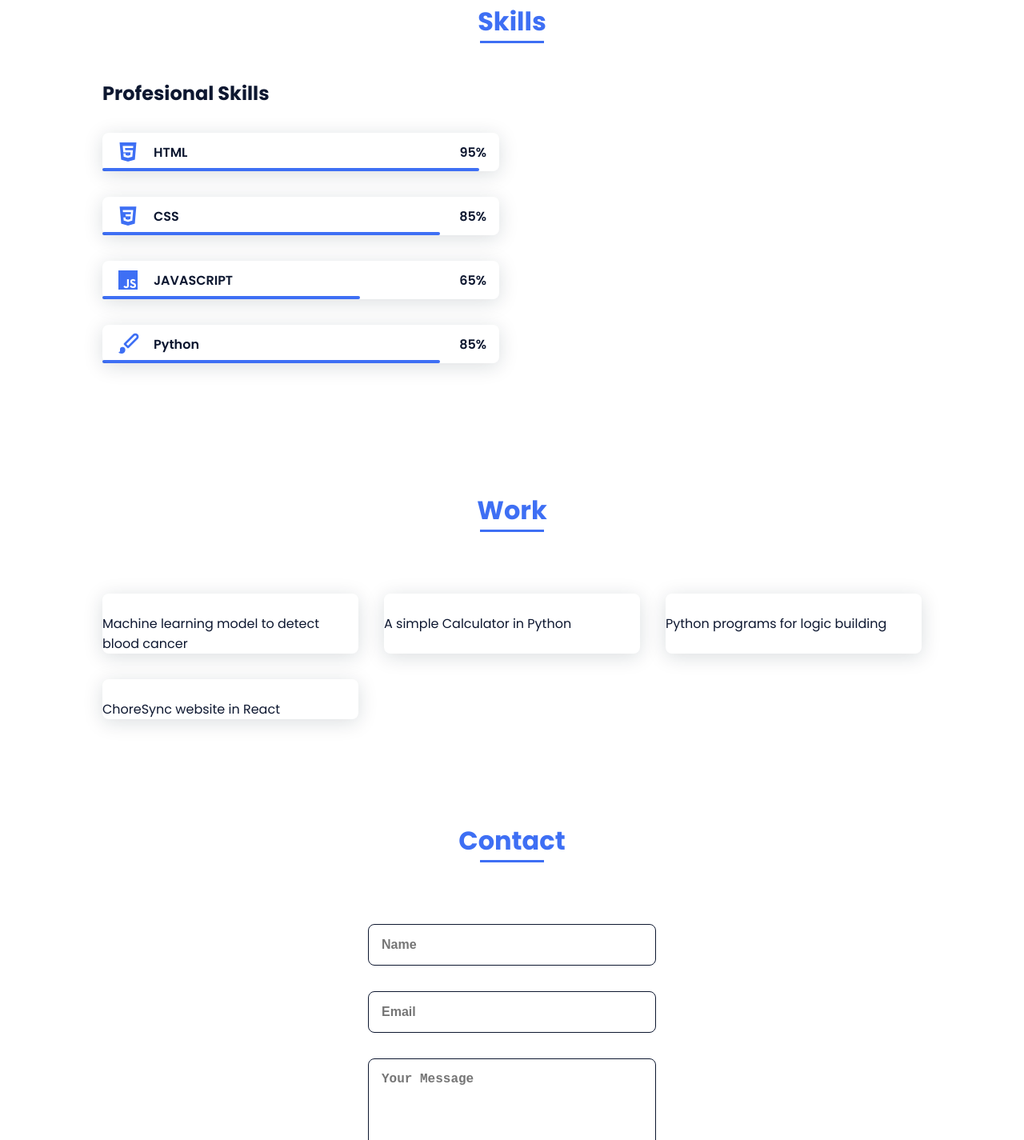
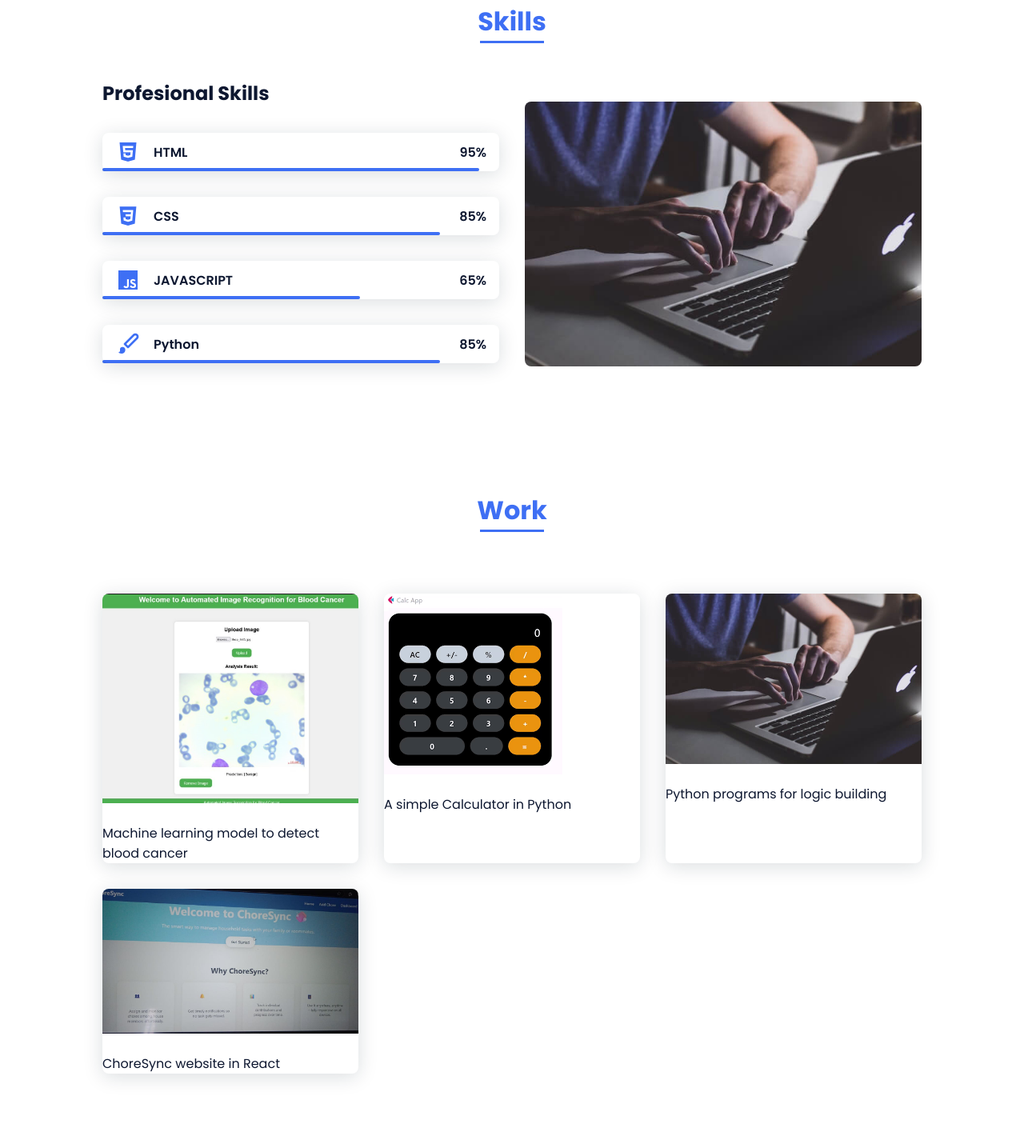
Before and after one commit to gagandeep-cse004/Portfolio-website, a plain HTML site: page index.html in a window 1280 px wide. Shown: the part 1375-2800 px from the top of the page at 80% size. Drawn offline with nearby package versions, Linux system fonts and the light colour scheme; files that its build step writes are made by us from their sources; files whose address does not match are found by name.

Commit message:
Uploaded

```diff
--- a/index.html
+++ b/index.html
@@ -5,12 +5,12 @@
     <meta charset="UTF-8">
     <meta name="viewport" content="width=device-width, initial-scale=1.0">
 
-    <link rel="stylesheet" href="assets/css/styles.css">
+    <link rel="stylesheet" href="styles.css">
 
     <!-- =====BOX ICONS===== -->
     <link href='https://cdn.jsdelivr.net/npm/boxicons@2.0.5/css/boxicons.min.css' rel='stylesheet'>
 
-    <title>Portfolio website complete</title>
+    <title>Portfolio website</title>
 </head>
 
 <body>
@@ -64,7 +64,7 @@
                     <g mask="url(#mask0)">
                         <path
                             d="M9.19024 145.964C34.0253 76.5814 114.865 54.7299 184.111 29.4823C245.804 6.98884 311.86 -14.9503 370.735 14.143C431.207 44.026 467.948 107.508 477.191 174.311C485.897 237.229 454.931 294.377 416.506 344.954C373.74 401.245 326.068 462.801 255.442 466.189C179.416 469.835 111.552 422.137 65.1576 361.805C17.4835 299.81 -17.1617 219.583 9.19024 145.964Z" />
-                        <image class="home__blob-img" x="50" y="60" href="assets\img\my-removebg-preview__1_-removebg-preview (1).png" />
+                        <image class="home__blob-img" x="50" y="60" href="img\my-removebg-preview__1_-removebg-preview (1).png" />
                     </g>
                 </svg>
             </div>
@@ -76,7 +76,7 @@
 
             <div class="about__container bd-grid">
                 <div class="about__img">
-                    <img src="assets\img\my.jpeg" alt="">
+                    <img src="img\my.jpeg" alt="">
                 </div>
 
                 <div>
@@ -150,7 +150,7 @@
                 </div>
 
                 <div>
-                    <img src="assets/img/work3.jpg" alt="" class="skills__img">
+                    <img src="img/work3.jpg" alt="" class="skills__img">
                 </div>
             </div>
         </section>
@@ -161,16 +161,16 @@
 
             <div class="work__container bd-grid">
                 <a class="work__img">
-                    <img src="assets\img\project.png" alt=""><br><p>Machine learning model to detect blood cancer</p>
+                    <img src="img\project.png" alt=""><br><p>Machine learning model to detect blood cancer</p>
                 </a>
                 <a class="work__img">
-                    <img src="assets\img\calcu.jpg" alt=""><br><p>A simple Calculator in Python</p>
+                    <img src="img\calcu.jpg" alt=""><br><p>A simple Calculator in Python</p>
                 </a>
                 <a class="work__img">
-                    <img src="assets/img/work3.jpg" alt=""><br><p>Python programs for logic building</p>
+                    <img src="img\work3.jpg" alt=""><br><p>Python programs for logic building</p>
                 </a>
                 <a class="work__img">
-                    <img src="assets\img\Chore.jpg" alt=""><br>
+                    <img src="img\Chore.jpg" alt=""><br>
                     <p>ChoreSync website in React</p>
                 </a>
             </div>
```
